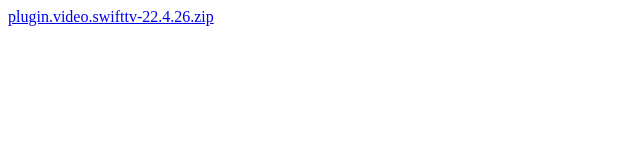
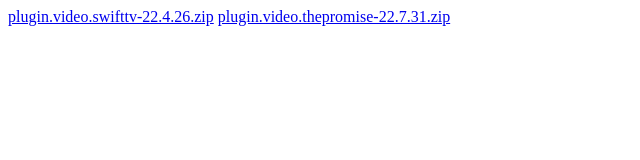
Before and after one commit to cipherac/cipherac.github.io, a plain HTML site: page index.html in a window 1280 px wide. Shown: the whole page, without its empty margins (0-640 px from the left). Drawn offline with Linux system fonts and the light colour scheme.

Commit message:
plugin added

```diff
--- a/index.html
+++ b/index.html
@@ -1,3 +1,4 @@
 
 <!DOCTYPE html>
 <a href="plugin.video.swifttv-22.4.26.zip">plugin.video.swifttv-22.4.26.zip</a>
+<a href="plugin.video.thepromise-22.7.31.zip">plugin.video.thepromise-22.7.31.zip</a>
```
Also changed, not shown: 1 other file.
